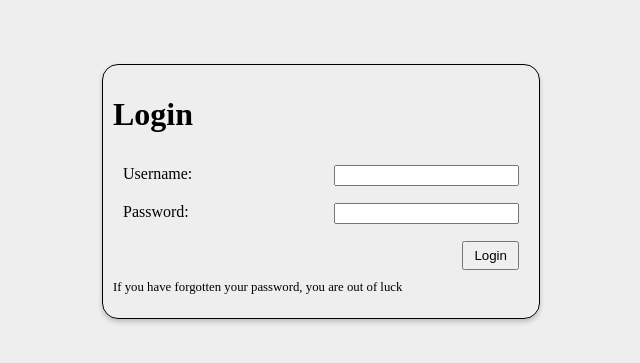
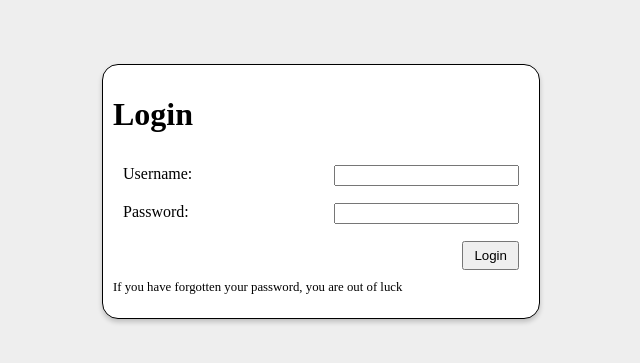
Before and after one commit to Salmela/infotv-dev, a PHP site: page /login.php in a window 1280 px wide. Shown: the top 363 px of the page, without its empty margins (330-970 px from the left). Run offline with PHP 8.4, Linux system fonts and the light colour scheme.

Commit message:
Put white background to the login dialog.

```diff
--- a/style.css
+++ b/style.css
@@ -40,6 +40,7 @@
 	margin-top: 4em;
 	margin-left: -13em;
 
+	background: #fff;
 	border: 1px solid #000;
 	border-radius: 16px;
 	box-shadow: 0 3px 5px rgba(0, 0, 0, 0.2);
```
